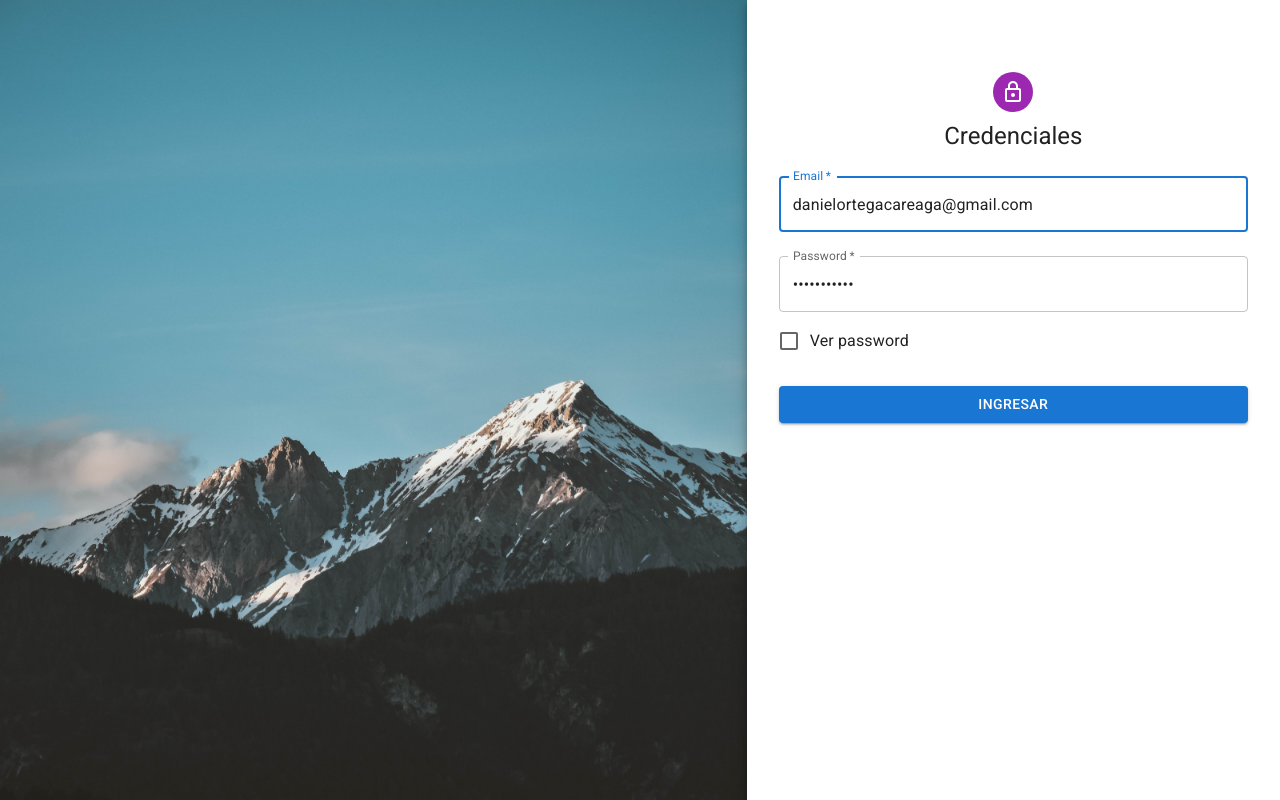
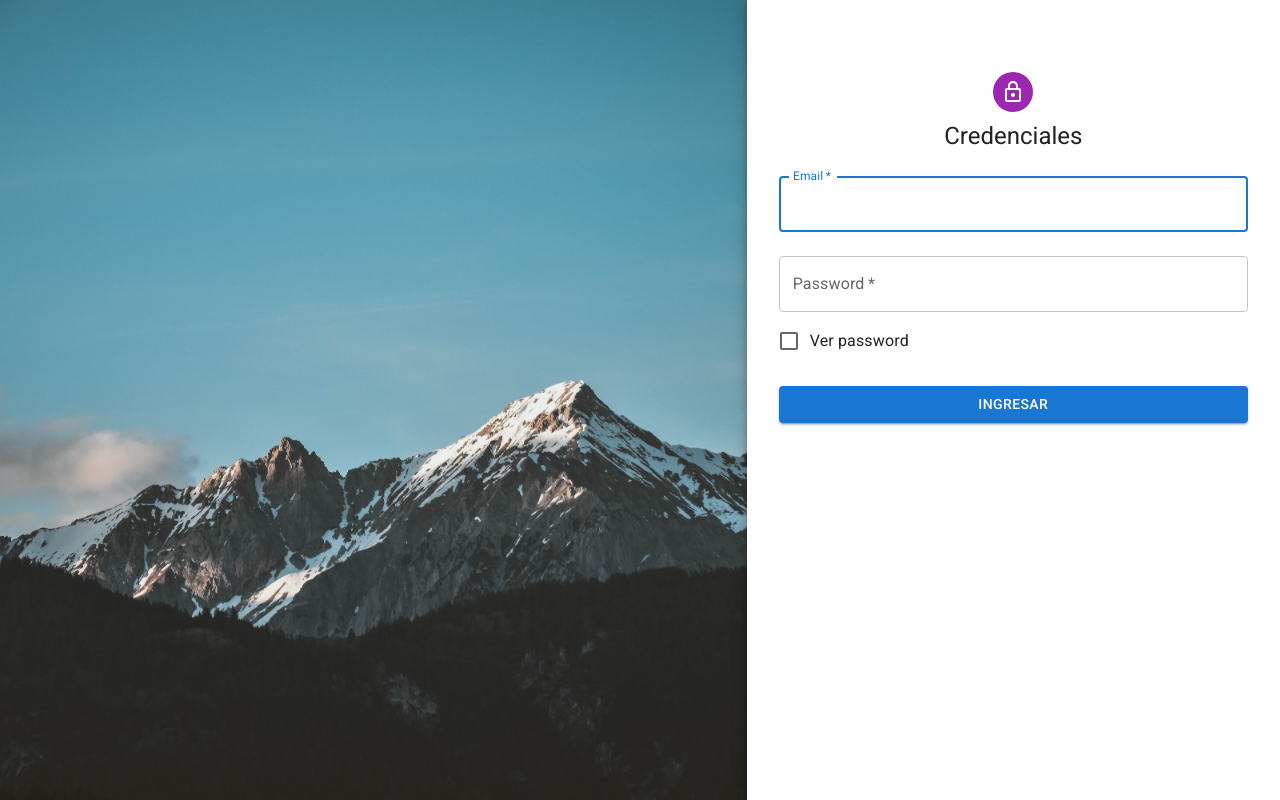
Before and after one commit to danielortegacareaga25/test-finerio-react, a React (Create React App) app: page / in a window 1280 px wide. Built offline with nearby package versions, Linux system fonts and the light colour scheme.

Commit message:
fix: remove setter

```diff
--- a/src/pages/Login.tsx
+++ b/src/pages/Login.tsx
@@ -32,8 +32,8 @@ export const Login = () => {
   const [login, { isSuccess, isError }] = useLoginMutation();
   const formik = useFormik({
     initialValues: {
-      email: "danielortegacareaga@gmail.com",
-      password: "Finerio@123",
+      email: "",
+      password: "",
     },
     validationSchema: validationSchema,
     onSubmit: (values) => {
```
